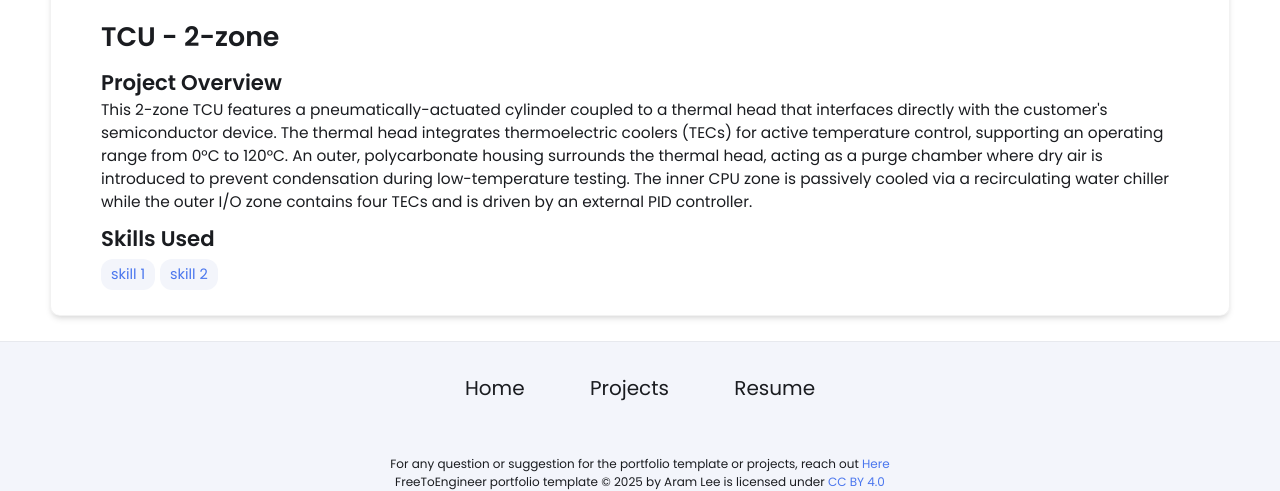
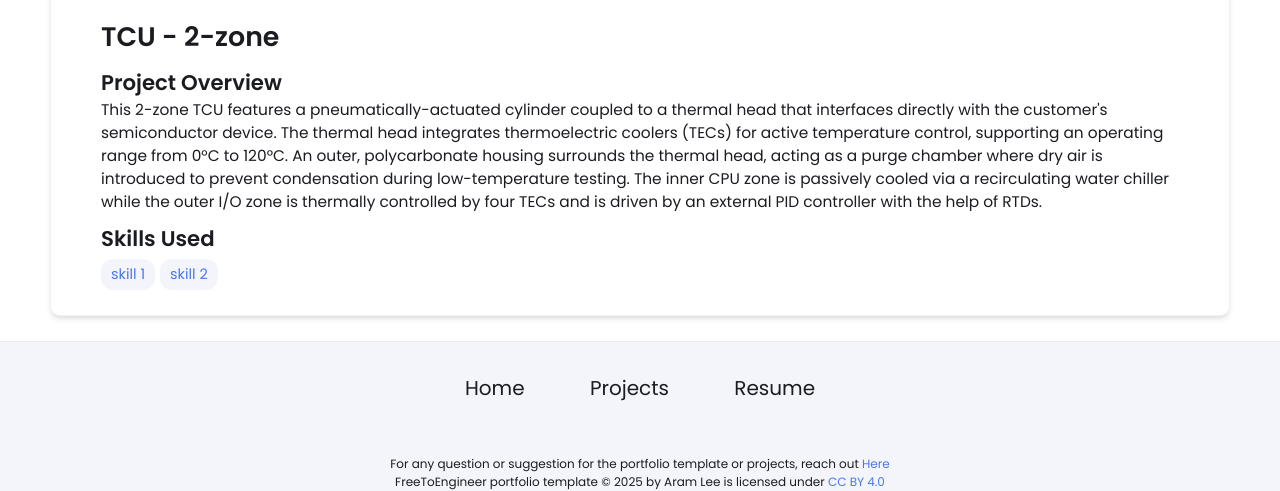
Before and after one commit to bluippold/bluippold.github.io, a Jekyll site: the page built from _projects/TCU1/index.md, in a window 1280 px wide. Shown: the part 490-981 px from the top of the page. Built offline with Jekyll 4.4.1, drawn with Linux system fonts in a browser that asks for light colours.

Commit message:
Update index.md

```diff
--- a/_projects/TCU1/index.md
+++ b/_projects/TCU1/index.md
@@ -1,7 +1,7 @@
 ---
 layout: post
 title: TCU - 2-zone
-description:  This 2-zone TCU features a pneumatically-actuated cylinder coupled to a thermal head that interfaces directly with the customer's semiconductor device. The thermal head integrates thermoelectric coolers (TECs) for active temperature control, supporting an operating range from 0°C to 120°C. An outer, polycarbonate housing surrounds the thermal head, acting as a purge chamber where dry air is introduced to prevent condensation during low-temperature testing. The inner CPU zone is passively cooled via a recirculating water chiller while the outer I/O zone contains four TECs and is driven by an external PID controller.
+description:  This 2-zone TCU features a pneumatically-actuated cylinder coupled to a thermal head that interfaces directly with the customer's semiconductor device. The thermal head integrates thermoelectric coolers (TECs) for active temperature control, supporting an operating range from 0°C to 120°C. An outer, polycarbonate housing surrounds the thermal head, acting as a purge chamber where dry air is introduced to prevent condensation during low-temperature testing. The inner CPU zone is passively cooled via a recirculating water chiller while the outer I/O zone is thermally controlled by four TECs and is driven by an external PID controller with the help of RTDs.
 skills:
 - skill 1
 - skill 2
```
